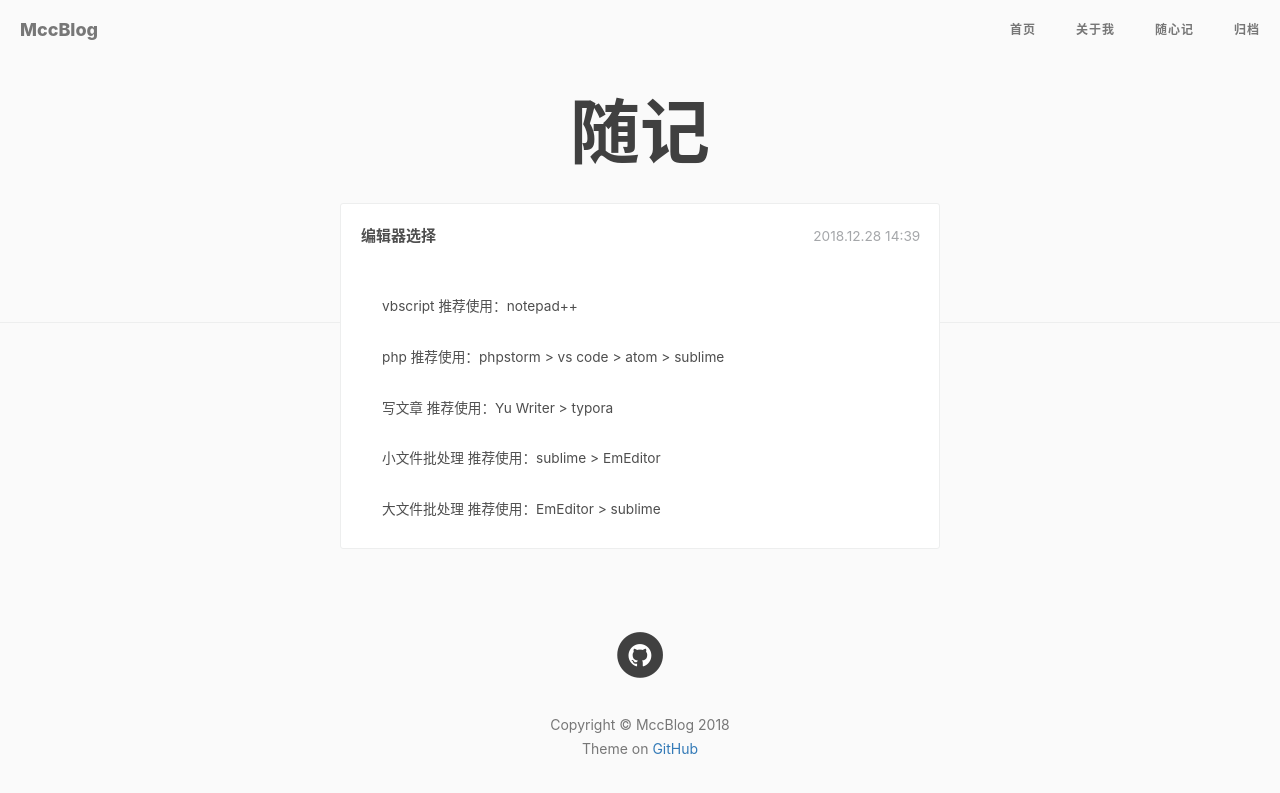
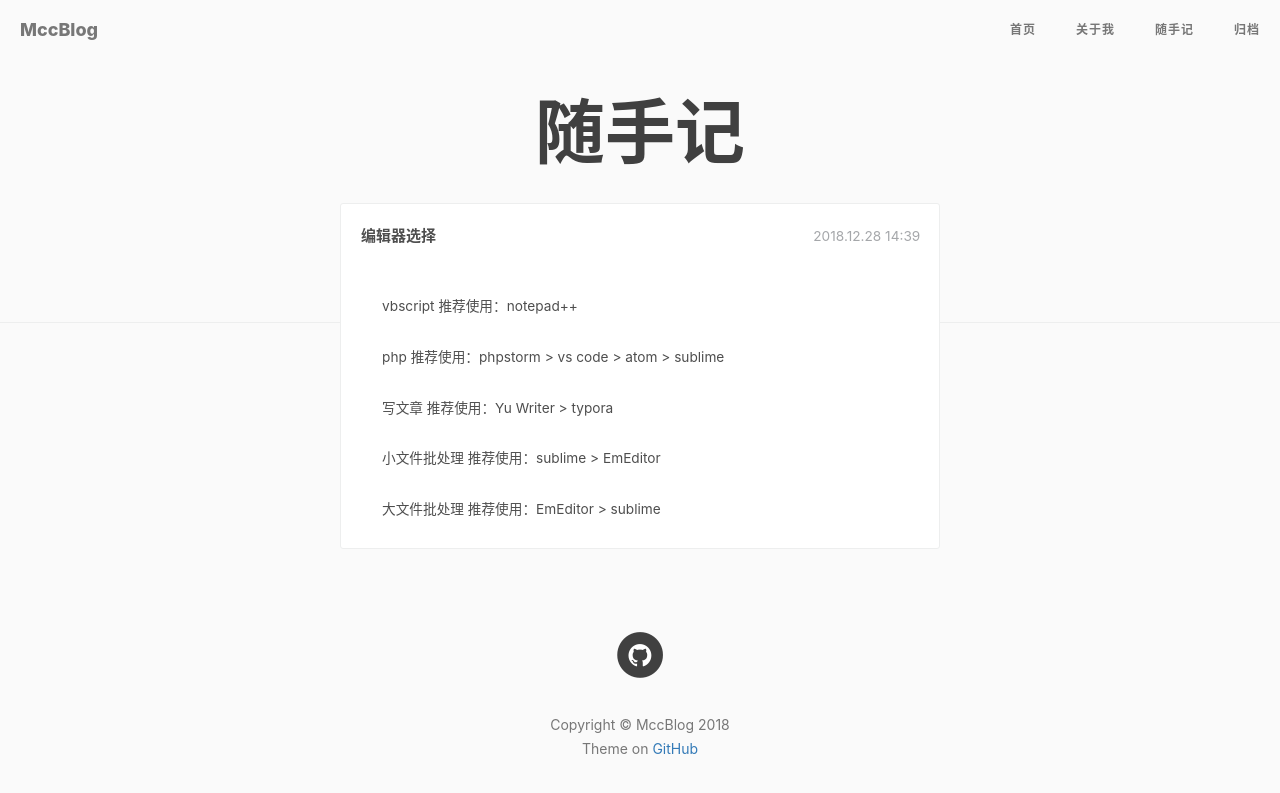
Before and after one commit to mengchenchen/mengchenchen.github.io, a Jekyll site: the page built from sketch/index.html, in a window 1280 px wide. Shown: the top 793 px of the page. Built offline with Jekyll 4.4.1, drawn with Linux system fonts in a browser that asks for light colours; nearby versions of some CDN libraries; comment, search, counter and statistics services are not loaded.

Commit message:
Update index.html

```diff
--- a/sketch/index.html
+++ b/sketch/index.html
@@ -1,5 +1,5 @@
 ---
-title: 随心记
+title: 随手记
 layout: default
 ---
 
@@ -8,7 +8,7 @@ layout: default
 
 <div class="container" style="margin:0;padding:0;width:100%;">
 	<header>
-		<h1>随记</h1>
+		<h1>随手记</h1>
 	</header>
 	<div class="main">
 		<ul class="cbp_tmtimeline">
```
